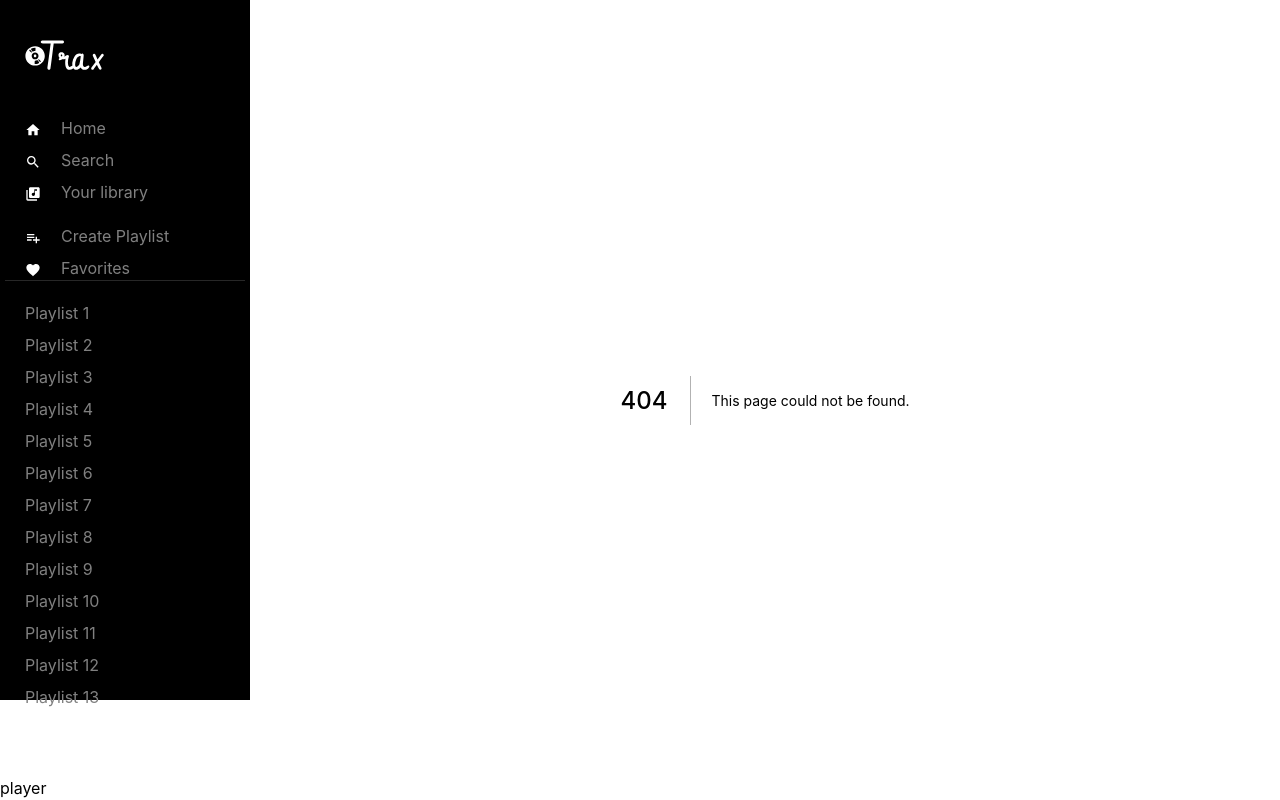
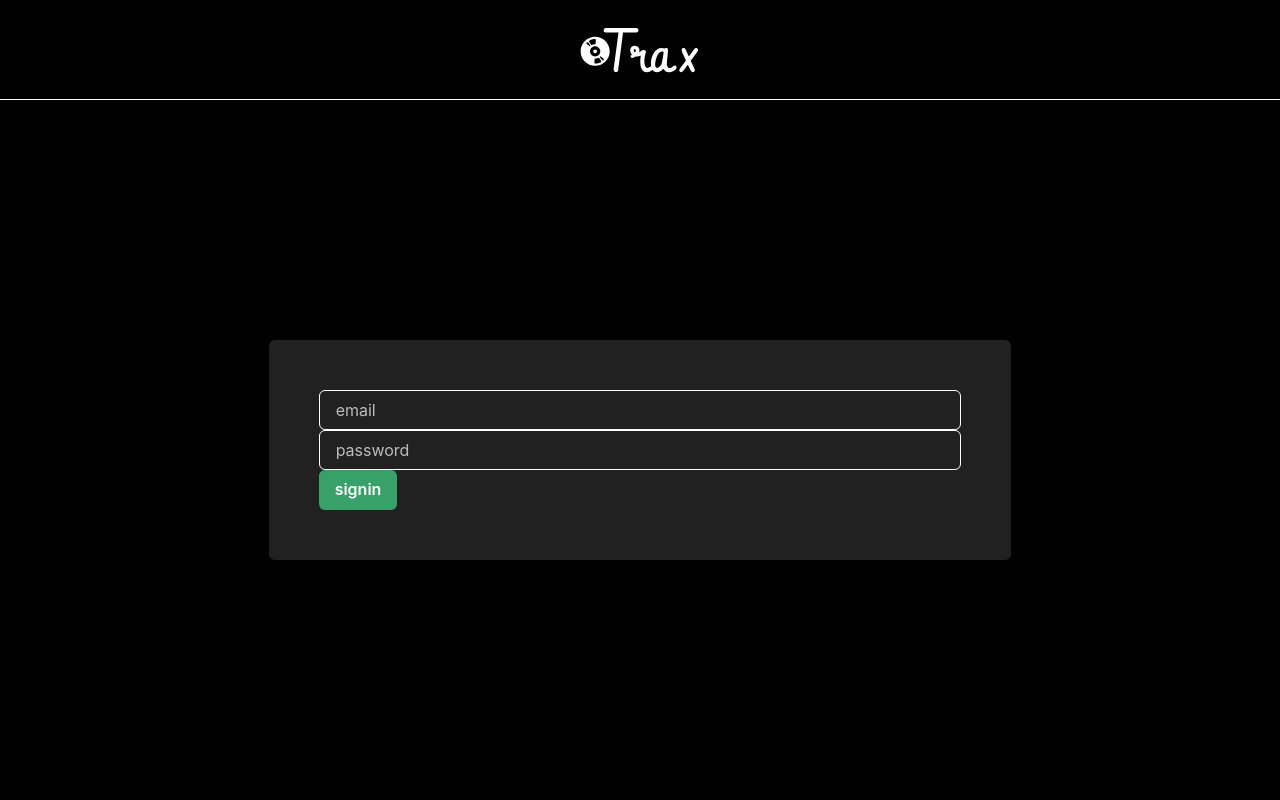
Before and after one commit to MrJeyhun/UPlay, a Next.js app: page /signin in a window 1280 px wide. Before the commit this address had no page. Built offline with nearby package versions, Linux system fonts and the light colour scheme.

Commit message:
authorization was initialized

```diff
--- /dev/null
+++ b/components/authForm.tsx
@@ -0,0 +1,61 @@
+import { FC, useState } from "react";
+import { Box, Flex, Input, Button } from "@chakra-ui/react";
+import { useRouter } from "next/router";
+import { useSwrConfig } from "swr";
+import { auth } from "../lib/mutation";
+import NextImage from "next/image";
+
+const AuthForm: FC<{ mode: "signin" | "signup" }> = ({ mode }) => {
+  const [email, setEmail] = useState("");
+  const [password, setPassword] = useState("");
+  const [isLoading, setLoading] = useState(false);
+  const router = useRouter();
+
+  const handleSubmit = async (e) => {
+    e.preventDefault();
+    setLoading(true);
+
+    await auth(mode, { email, password });
+    setLoading(false);
+    router.push("/");
+  };
+
+  return (
+    <Box height="100vh" width="100vw" bg="black" color="white">
+      <Flex
+        justify="center"
+        align="center"
+        height="100px"
+        borderBottom="white 1px solid"
+      >
+        <NextImage src="/logo.svg" height={60} width={120} />
+      </Flex>
+      <Flex justify="center" align="center" height="calc(100vh - 100px)">
+        <Box padding="50px" bg="gray.900" borderRadius="6px">
+          <form onSubmit={handleSubmit}>
+            <Input
+              placeholder="email"
+              type="email"
+              onChange={(e) => setEmail(e.target.value)}
+            />
+            <Input
+              placeholder="password"
+              type="password"
+              onChange={(e) => setPassword(e.target.value)}
+            />
+            <Button
+              type="submit"
+              bg="green.500"
+              isLoading={isLoading}
+              sx={{ "&:hover": { bg: "green.300" } }}
+            >
+              {mode}
+            </Button>
+          </form>
+        </Box>
+      </Flex>
+    </Box>
+  );
+};
+
+export default AuthForm;
--- /dev/null
+++ b/lib/fetcher.ts
@@ -0,0 +1,10 @@
+export default function fetcher(url: string, data = undefined) {
+    return fetch(`${window.location.origin}/api${url}`, {
+        method: data ? 'POST' : 'GET',
+        credentials: 'include',
+        headers: {
+            'Content-Type': 'application/json'
+        },
+        body: JSON.stringify(data)
+    })
+}
--- /dev/null
+++ b/lib/mutation.ts
@@ -0,0 +1,6 @@
+import fetcher from "./fetcher";
+
+export const auth = (mode: 'signin' | 'signup', body: {email: string; password: string}) => {
+    //FIXME:
+    return fetcher(`/${mode}`, body)
+}
--- /dev/null
+++ b/lib/prisma.ts
@@ -0,0 +1,3 @@
+import {PrismaClient} from "@prisma/client";
+
+export default new PrismaClient();
--- a/pages/_app.tsx
+++ b/pages/_app.tsx
@@ -34,9 +34,13 @@
 function MyApp({ Component, pageProps }) {
   return (
     <ChakraProvider theme={theme}>
-      <PlayerLayout>
+      {Component.authPage ? (
         <Component {...pageProps} />
-      </PlayerLayout>
+      ) : (
+        <PlayerLayout>
+          <Component {...pageProps} />
+        </PlayerLayout>
+      )}
     </ChakraProvider>
   );
 }
--- a/pages/api/hello.js
+++ /dev/null
@@ -1,5 +0,0 @@
-// Next.js API route support: https://nextjs.org/docs/api-routes/introduction
-
-export default function handler(req, res) {
-  res.status(200).json({ name: 'John Doe' })
-}
--- /dev/null
+++ b/pages/api/signin.ts
@@ -0,0 +1,46 @@
+import bcrypt from "bcrypt";
+import jwt from "jsonwebtoken";
+import cookie from "cookie";
+import prisma from "../../lib/prisma";
+import { NextApiRequest, NextApiResponse } from "next";
+
+export default async (req: NextApiRequest, res: NextApiResponse) => {
+    const {email, password} = req.body;
+
+    const user = await prisma.user.findUnique({
+        where: {
+            email,
+        }
+    })
+
+    if (user && bcrypt.compareSync(password, user.password)) {
+        const token = jwt.sign(
+            {
+                id: user.id,
+                email: user.email,
+                time: Date.now()
+            },
+            'Hello',
+            {
+                expiresIn: '8h'
+            }
+        )
+
+        res.setHeader(
+            'Set-Cookie',
+            cookie.serialize('UPLAY_ACCESS_TOKEN', token, {
+                httpOnly: true,
+                maxAge: 8 * 60 * 60,
+                path: '/',
+                // will allow the user to maintain a logged in status while arriving from an external link
+                sameSite: 'lax',
+                secure: process.env.NODE_ENV === 'production'
+            })
+        )
+
+        res.json(user)
+    } else {
+        res.status(401);
+        res.json({error: "Invalid email or password"});
+    }
+}
--- /dev/null
+++ b/pages/api/signup.ts
@@ -0,0 +1,51 @@
+import bcrypt from "bcrypt";
+import jwt from "jsonwebtoken";
+import cookie from "cookie";
+import prisma from "../../lib/prisma";
+import { NextApiRequest, NextApiResponse } from "next";
+
+export default async (req: NextApiRequest, res: NextApiResponse) => {
+    const salt = bcrypt.genSaltSync();
+    const {email, password } = req.body;
+
+    let user
+
+    try {
+        user = await prisma.user.create({
+            data: {
+                email,
+                password: bcrypt.hashSync(password, salt)
+            },
+        })
+    } catch (error) {
+        res.status(401);
+        res.json({error: "User already exists"})
+        return;
+    }
+
+    const token = jwt.sign(
+        {
+            email: user.email,
+            id: user.id,
+            time: Date.now()
+        },
+        "Hello",
+        {
+            expiresIn: '8h'
+        }
+    )
+
+    res.setHeader(
+        'Set-Cookie',
+        cookie.serialize('UPLAY_ACCESS_TOKEN', token, {
+            httpOnly: true,
+            maxAge: 8 * 60 * 60,
+            path: '/',
+            // will allow the user to maintain a logged in status while arriving from an external link
+            sameSite: 'lax',
+            secure: process.env.NODE_ENV === 'production'
+        })
+    )
+
+    res.json(user);
+}
--- /dev/null
+++ b/pages/signin.tsx
@@ -0,0 +1,9 @@
+import AuthForm from "../components/authForm";
+
+const SignIn = () => {
+  return <AuthForm mode="signin" />;
+};
+
+SignIn.authPage = true;
+
+export default SignIn;
```
Also changed, not shown: lib/auth.ts (added, +33 -0 lines), pages/signup.tsx (added, +9 -0 lines), pages/api/me.ts (added).
